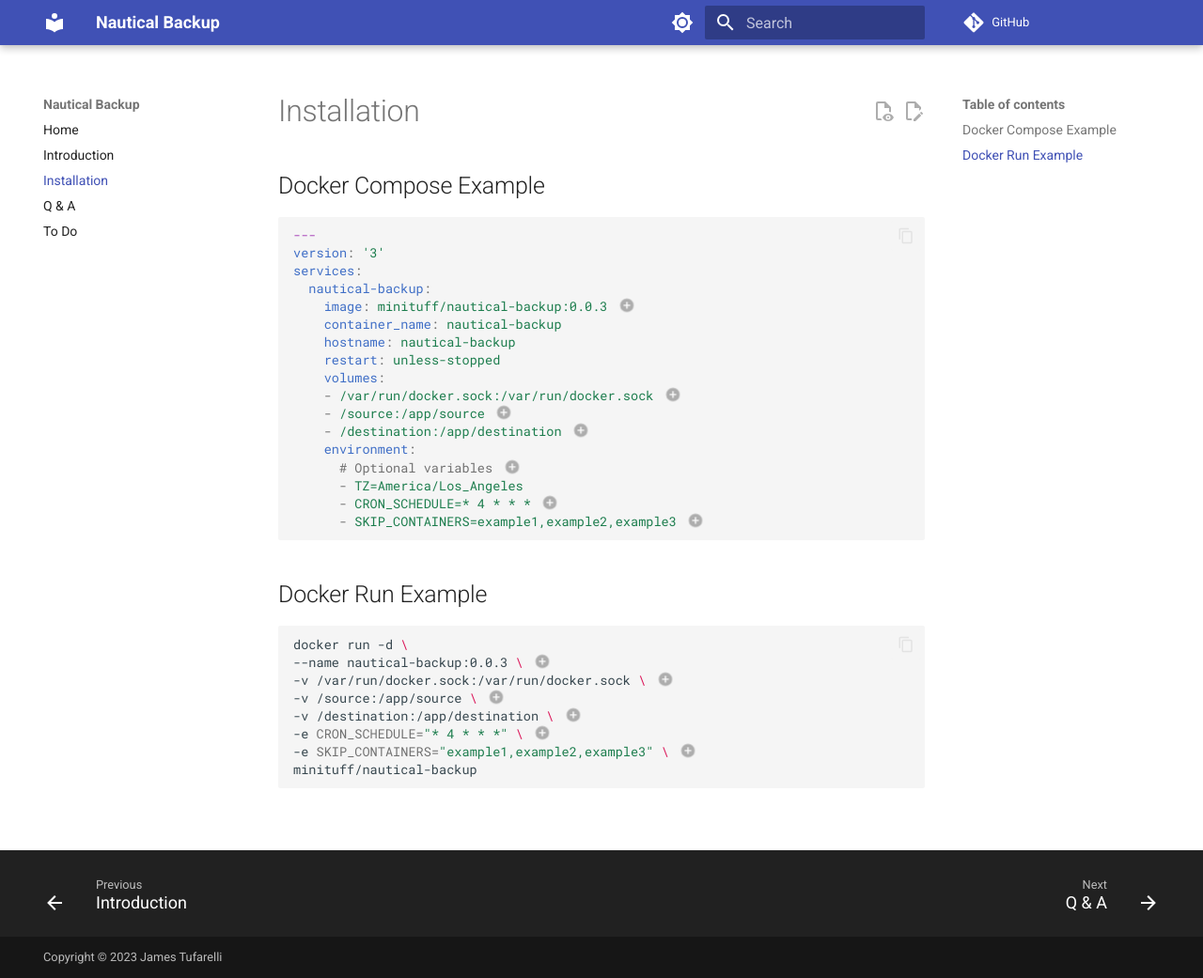
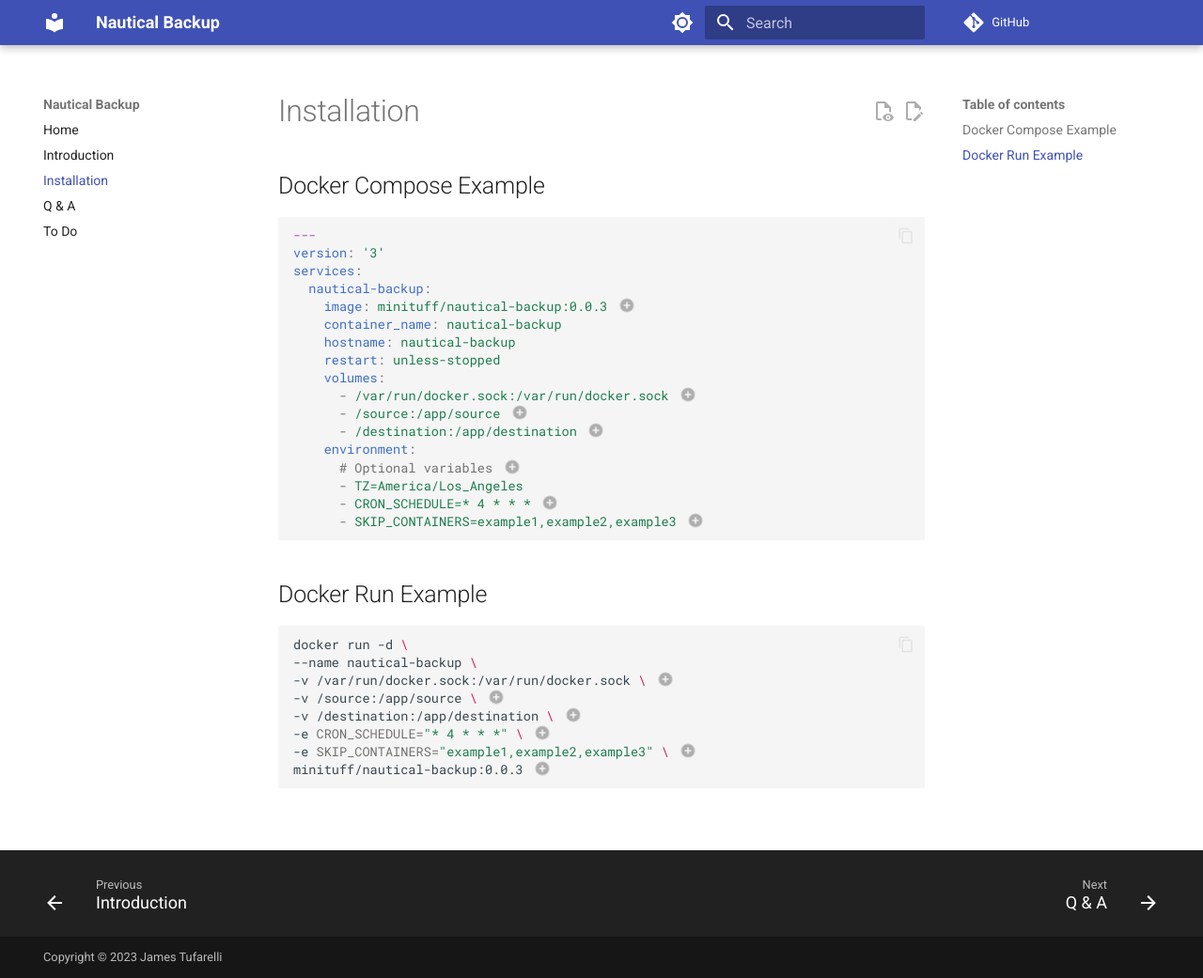
Before and after one commit to Minituff/nautical-backup, an MkDocs documentation site: the page built from docs/installation.md, in a window 1280 px wide and 1041 px high. Shown: the whole window at 94% size. Built offline with MkDocs 1.6.1 and Material for MkDocs 9.7.7, drawn with Linux system fonts in a browser that asks for light colours; comment, search, counter and statistics services are not loaded.

Commit message:
Update docs

````diff
--- a/docs/installation.md
+++ b/docs/installation.md
@@ -11,9 +11,9 @@
     hostname: nautical-backup
     restart: unless-stopped
     volumes:
-    - /var/run/docker.sock:/var/run/docker.sock #(1)!
-    - /source:/app/source #(2)!
-    - /destination:/app/destination #(3)!
+      - /var/run/docker.sock:/var/run/docker.sock #(1)!
+      - /source:/app/source #(2)!
+      - /destination:/app/destination #(3)!
     environment:
       # Optional variables (4)
       - TZ=America/Los_Angeles
@@ -36,13 +36,13 @@
 
 ```bash
 docker run -d \
---name nautical-backup:0.0.3 \ #(7)!
+--name nautical-backup \
 -v /var/run/docker.sock:/var/run/docker.sock \ #(1)!
 -v /source:/app/source \ #(2)!
 -v /destination:/app/destination \ #(3)!
 -e CRON_SCHEDULE="* 4 * * *" \ #(5)!
 -e SKIP_CONTAINERS="example1,example2,example3" \ #(6)!
-minituff/nautical-backup
+minituff/nautical-backup:0.0.3 #(7)!
 ```
 
 1. Mount the docker socket. Used to start and stop containers.
````
Also changed, not shown: docs/todo.md (+2 -0 lines).
